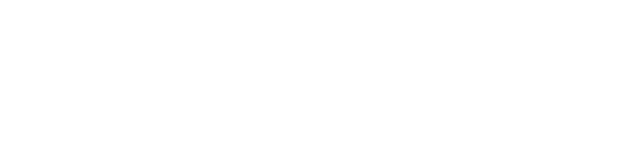
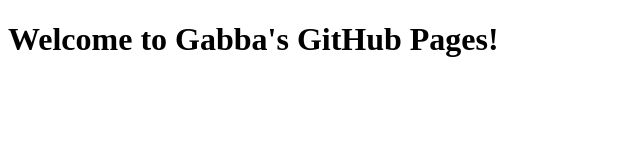
Before and after one commit to MargSousa/margsousa.gitbhub.io, a plain HTML site: page index.html in a window 1280 px wide. Shown: the whole page, without its empty margins (0-640 px from the left). Drawn offline with Linux system fonts and the light colour scheme.

Commit message:
Update index.html

```diff
--- a/index.html
+++ b/index.html
@@ -4,6 +4,6 @@
     <title>Gabba's GitHub Pages!</title>
   </head>
   <body>
-
+    <h1> Welcome to Gabba's GitHub Pages! </h1>
   </body>
 </html>
```
